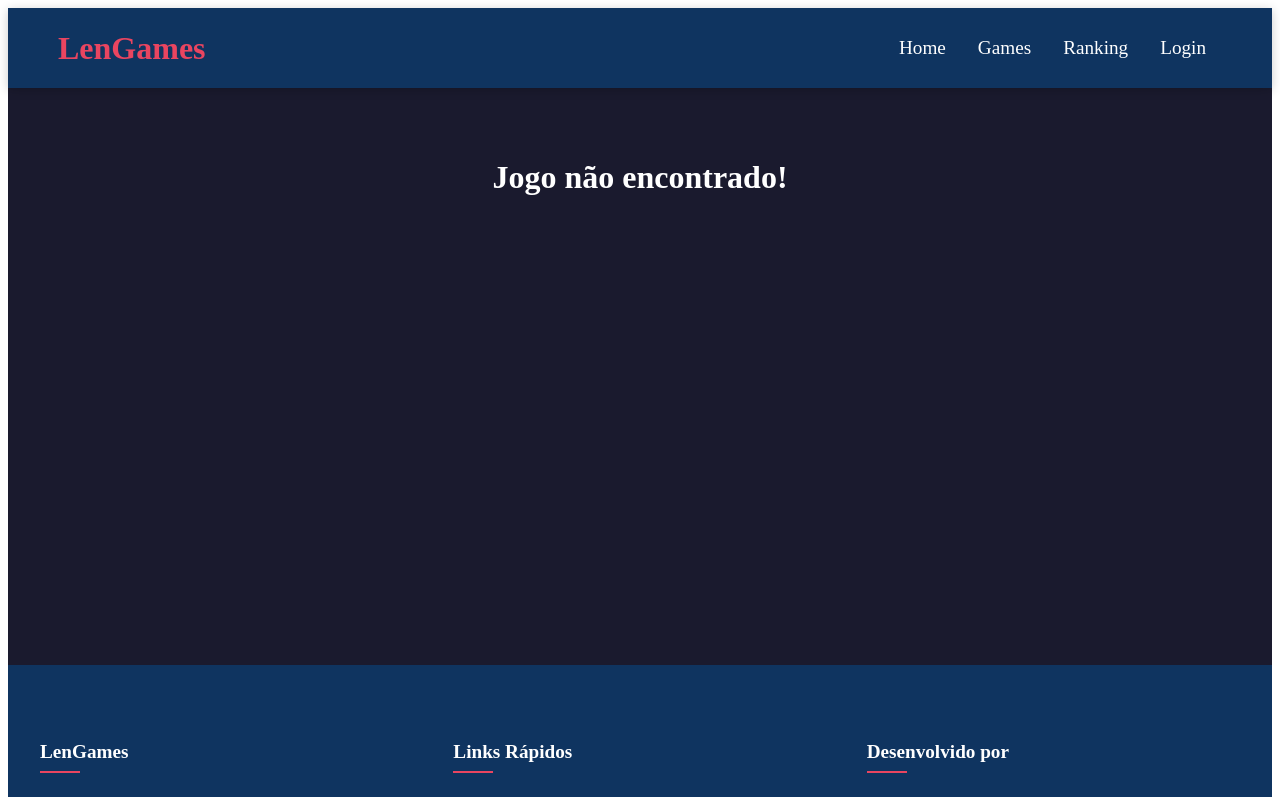
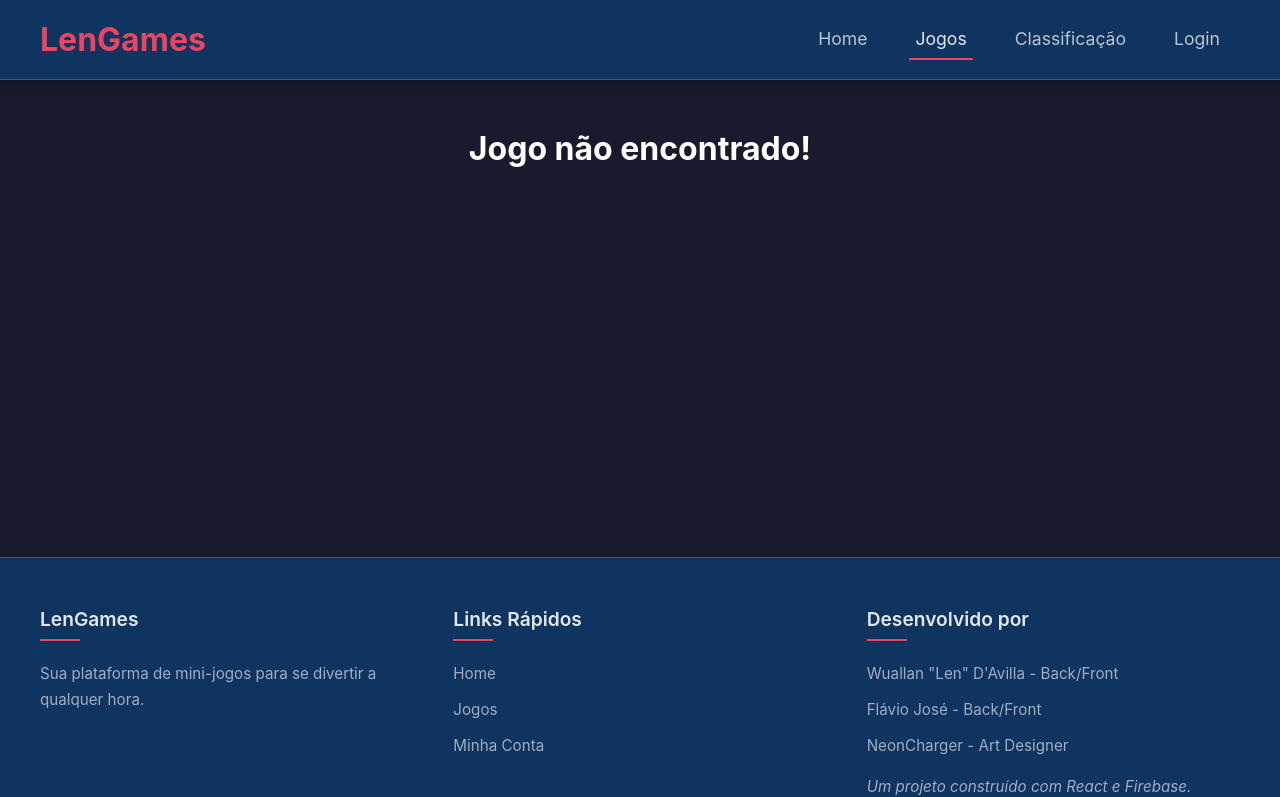
Before and after one commit to WuallanDAvilla/LenGames, a React (Vite) app: page /games/1 in a window 1280 px wide. Shown: the top 797 px of the page. Built offline with nearby package versions, Linux system fonts and the light colour scheme; no server answers.

Commit message:
reftalização completa no site

```diff
--- a/src/components/Footer.css
+++ b/src/components/Footer.css
@@ -1,44 +1,45 @@
 .footer {
-  background-color: #0f3460;
-  color: #a9a9a9;
+  background-color: var(--cor-fundo-navbar);
+  color: var(--cor-texto-secundario);
   padding: 50px 20px 20px 20px;
-  margin-top: auto;
+  margin-top: auto; /* Mantém o footer no final da página */
   flex-shrink: 0;
+  border-top: 1px solid var(--cor-borda);
 }
 
 .footer-container {
   max-width: 1200px;
   margin: 0 auto;
   display: grid;
-
   grid-template-columns: repeat(auto-fit, minmax(280px, 1fr));
   gap: 40px;
   padding-bottom: 30px;
-  border-bottom: 1px solid #16213e;
+  border-bottom: 1px solid var(--cor-borda);
   text-align: left;
 }
 
-
 .footer-section h4 {
-  color: #fff;
+  color: var(--cor-texto-principal);
   font-size: 1.2rem;
   margin-bottom: 20px;
   position: relative;
   padding-bottom: 10px;
+  font-weight: 600;
 }
 
 .footer-section h4::after {
-  content: '';
+  content: "";
   position: absolute;
   left: 0;
   bottom: 0;
   width: 40px;
   height: 2px;
-  background-color: #e94560;
+  background-color: var(--cor-destaque);
 }
 
-.footer-section p, .footer-section li {
-  font-size: 0.9rem;
+.footer-section p,
+.footer-section li {
+  font-size: 0.95rem;
   line-height: 1.7;
 }
 
@@ -52,14 +53,14 @@
   margin-bottom: 10px;
 }
 
+/* Usando a variável global de link definida no index.css */
 .footer-section ul a {
-  color: #a9a9a9;
-  text-decoration: none;
-  transition: color 0.3s;
+  color: var(--cor-texto-secundario);
 }
 
 .footer-section ul a:hover {
-  color: #e94560;
+  color: var(--cor-destaque);
+  text-decoration: none; /* Evita o sublinhado padrão que definimos no global */
 }
 
 .dev-list {
@@ -68,16 +69,17 @@
 
 .project-description {
   font-style: italic;
-  font-size: 0.85rem;
+  font-size: 0.9rem;
   margin-top: 15px;
 }
 
 .footer-bottom {
   text-align: center;
   padding-top: 20px;
-  font-size: 0.8rem;
+  font-size: 0.85rem;
 }
 
+/* Centraliza o sublinhado do título em telas pequenas */
 @media (max-width: 320px) {
   .footer-container {
     text-align: center;
--- a/src/components/Footer.tsx
+++ b/src/components/Footer.tsx
@@ -1,4 +1,5 @@
-import './Footer.css';
+import { Link } from "react-router-dom";
+import "./Footer.css";
 
 export function Footer() {
   const currentYear = new Date().getFullYear();
@@ -13,9 +14,15 @@ export function Footer() {
         <div className="footer-section">
           <h4>Links Rápidos</h4>
           <ul>
-            <li><a href="/">Home</a></li>
-            <li><a href="/games">Jogos</a></li>
-            <li><a href="/profile">Perfil</a></li>
+            <li>
+              <Link to="/">Home</Link>
+            </li>
+            <li>
+              <Link to="/games">Jogos</Link>
+            </li>
+            <li>
+              <Link to="/conta">Minha Conta</Link>
+            </li>
           </ul>
         </div>
         <div className="footer-section">
@@ -25,7 +32,9 @@ export function Footer() {
             <li>Flávio José - Back/Front</li>
             <li>NeonCharger - Art Designer</li>
           </ul>
-          <p className="project-description">Um projeto com habilidades de React e Firebase.</p>
+          <p className="project-description">
+            Um projeto construído com React e Firebase.
+          </p>
         </div>
       </div>
       <div className="footer-bottom">
--- a/src/components/NavBar.css
+++ b/src/components/NavBar.css
@@ -1,42 +1,41 @@
 .navbar {
-  background: #0f3460;
+  background-color: var(--cor-fundo-navbar);
   height: 80px;
   display: flex;
   justify-content: center;
   align-items: center;
-  font-size: 1.2rem;
+  font-size: 1.1rem; /* Um pouco menor para um visual mais limpo */
   position: sticky;
   top: 0;
   z-index: 999;
-  box-shadow: 0 2px 10px rgba(0, 0, 0, 0.2);
+  box-shadow: 0 4px 12px rgba(0, 0, 0, 0.25);
+  border-bottom: 1px solid var(--cor-borda);
 }
 
 .navbar-container {
   display: flex;
   justify-content: space-between;
   align-items: center;
-  height: 80px;
+  height: 100%;
   width: 100%;
   max-width: 1300px;
-  padding: 0 50px;
+  padding: 0 40px;
 }
 
 .navbar-logo {
-  color: #e94560;
-  justify-self: start;
-  cursor: pointer;
-  text-decoration: none;
+  color: var(--cor-destaque);
   font-size: 2rem;
-  display: flex;
-  align-items: center;
   font-weight: bold;
+}
+.navbar-logo:hover {
+  color: var(--cor-destaque-hover);
 }
 
 .navbar-links {
   display: flex;
   align-items: center;
   list-style: none;
-  text-align: center;
+  gap: 0.5rem; /* Espaçamento entre os links */
 }
 
 .nav-item {
@@ -44,35 +43,57 @@
   display: flex;
   align-items: center;
   text-decoration: none;
-  padding: 0 1rem;
-  color: #fff;
-  transition: all 0.2s ease-out;
-  background: none;
+  padding: 0 1.25rem;
+  color: var(--cor-texto-principal);
+  transition: var(--transicao-padrao);
+  background-color: transparent;
   border: none;
-  font-size: 1.2rem;
+  font-size: 1.1rem;
   font-family: inherit;
   cursor: pointer;
+  position: relative;
+  opacity: 0.8;
 }
 
-.nav-item:hover {
-  color: #e94560;
+/* Efeito de hover e de página ativa */
+.nav-item:hover,
+.nav-item.active {
+  color: var(--cor-texto-principal);
+  opacity: 1;
+}
+
+/* Linha sutil embaixo do link ativo/hover */
+.nav-item::after {
+  content: "";
+  position: absolute;
+  bottom: 20px;
+  left: 50%;
+  transform: translateX(-50%) scaleX(0);
+  width: 70%;
+  height: 2px;
+  background-color: var(--cor-destaque);
+  transition: transform 0.3s ease;
+  transform-origin: center;
+}
+
+.nav-item:hover::after,
+.nav-item.active::after {
+  transform: translateX(-50%) scaleX(1);
 }
 
 .nav-profile-menu {
   position: relative;
-  display: inline-block;
 }
 
 .profile-trigger {
-  display: flex;
-  align-items: center;
   gap: 8px;
 }
+
 .profile-trigger .arrow-down {
   font-size: 0.7rem;
   transition: transform 0.2s ease;
 }
-.profile-trigger:hover .arrow-down,
+
 .profile-trigger[aria-expanded="true"] .arrow-down {
   transform: rotate(180deg);
 }
@@ -80,54 +101,64 @@
 .dropdown-content {
   display: block;
   position: absolute;
-  background-color: #16213e;
-  min-width: 180px;
-  box-shadow: 0px 8px 16px 0px rgba(0, 0, 0, 0.3);
+  background-color: var(--cor-fundo-card);
+  min-width: 200px;
+  box-shadow: var(--sombra-card);
   z-index: 1;
-  border-radius: 8px;
+  border-radius: var(--raio-borda);
+  border: 1px solid var(--cor-borda);
   right: 0;
   top: 70px;
   padding: 8px 0;
   overflow: hidden;
+
+  /* Animação de entrada */
+  animation: fadeIn 0.15s ease-out;
+}
+
+@keyframes fadeIn {
+  from {
+    opacity: 0;
+    transform: translateY(-10px);
+  }
+  to {
+    opacity: 1;
+    transform: translateY(0);
+  }
 }
 
 .dropdown-item {
-  color: white;
-  padding: 12px 16px;
-  text-decoration: none;
+  color: var(--cor-texto-principal);
+  padding: 12px 20px;
   display: block;
   text-align: left;
-  background: none;
-  border: none;
-  width: 100%;
   font-size: 1rem;
-  cursor: pointer;
+  transition: var(--transicao-padrao);
 }
 
 .dropdown-item:hover {
-  background-color: #e94560;
-  color: white;
+  background-color: var(--cor-destaque);
+  color: var(--cor-texto-principal);
 }
 
 .dropdown-divider {
   height: 1px;
   margin: 8px 0;
-  overflow: hidden;
-  background-color: #0f3460;
+  background-color: var(--cor-borda);
 }
 
 .logout-button {
-  color: #ff5252;
+  color: var(--cor-perigo);
 }
 
 .logout-button:hover {
-  background-color: #ff5252;
+  background-color: var(--cor-perigo);
   color: white;
 }
+
 .navbar-avatar {
-  width: 32px;
-  height: 32px;
+  width: 36px;
+  height: 36px;
   border-radius: 50%;
-  margin-right: 10px;
-  background-color: #1a1a2e;
+  border: 2px solid var(--cor-destaque);
 }
--- a/src/components/NavBar.tsx
+++ b/src/components/NavBar.tsx
@@ -1,5 +1,5 @@
 import { useState } from "react";
-import { Link, useNavigate } from "react-router-dom";
+import { NavLink, Link, useNavigate } from "react-router-dom"; // Importe NavLink
 import { useAuth } from "../contexts/AuthContext.tsx";
 import { signOut } from "firebase/auth";
 import { auth } from "../firebase.ts";
@@ -16,48 +16,41 @@ export function NavBar() {
     navigate("/login");
   };
 
+  // Função para fechar o dropdown ao clicar fora
+  const closeDropdown = () => setDropdownOpen(false);
+
   return (
     <nav className="navbar">
       <div className="navbar-container">
-        <Link
-          to="/"
-          className="navbar-logo"
-          onClick={() => setDropdownOpen(false)}
-        >
+        <Link to="/" className="navbar-logo" onClick={closeDropdown}>
           LenGames
         </Link>
         <div className="navbar-links">
-          <Link
-            to="/"
-            className="nav-item"
-            onClick={() => setDropdownOpen(false)}
-          >
+          {/* Usamos NavLink aqui para estilização do link ativo */}
+          <NavLink to="/" className="nav-item" onClick={closeDropdown} end>
             Home
-          </Link>
-          <Link
-            to="/games"
-            className="nav-item"
-            onClick={() => setDropdownOpen(false)}
-          >
-            Games
-          </Link>
-          <Link
+          </NavLink>
+          <NavLink to="/games" className="nav-item" onClick={closeDropdown}>
+            Jogos
+          </NavLink>
+          <NavLink
             to="/leaderboard"
             className="nav-item"
-            onClick={() => setDropdownOpen(false)}
+            onClick={closeDropdown}
           >
-            Ranking
-          </Link>
+            Classificação
+          </NavLink>
 
           {currentUser ? (
             <div className="nav-profile-menu">
               <button
                 className="nav-item profile-trigger"
                 onClick={() => setDropdownOpen(!dropdownOpen)}
+                aria-expanded={dropdownOpen}
               >
                 <img
                   src={currentUser.photoURL!}
-                  alt="Avatar"
+                  alt="Avatar do usuário"
                   className="navbar-avatar"
                 />
                 <span>{currentUser.displayName || "Perfil"}</span>
@@ -65,18 +58,17 @@ export function NavBar() {
               </button>
               {dropdownOpen && (
                 <div className="dropdown-content">
-
                   <Link
                     to="/conta"
                     className="dropdown-item"
-                    onClick={() => setDropdownOpen(false)}
+                    onClick={closeDropdown}
                   >
                     Minha Conta
                   </Link>
                   <Link
                     to="/settings"
                     className="dropdown-item"
-                    onClick={() => setDropdownOpen(false)}
+                    onClick={closeDropdown}
                   >
                     Configurações
                   </Link>
@@ -91,9 +83,9 @@ export function NavBar() {
               )}
             </div>
           ) : (
-            <Link to="/login" className="nav-item">
+            <NavLink to="/login" className="nav-item">
               Login
-            </Link>
+            </NavLink>
           )}
         </div>
       </div>
--- a/src/index.css
+++ b/src/index.css
@@ -1,9 +1,92 @@
-body {
+/* src/index.css */
+
+/* 1. Definição do nosso "Design System" com Variáveis CSS */
+:root {
+  /* Paleta de Cores */
+  --cor-fundo: #1a202c; /* Azul bem escuro, quase preto */
+  --cor-fundo-navbar: #0f3460; /* O azul original da sua navbar */
+  --cor-fundo-card: #2d3748; /* Azul escuro para cards e seções */
+  --cor-destaque: #e94560; /* O rosa/vermelho vibrante */
+  --cor-destaque-hover: #c53030; /* Um tom mais escuro para o hover */
+
+  --cor-texto-principal: #e2e8f0; /* Branco levemente acinzentado */
+  --cor-texto-secundario: #a0aec0; /* Cinza claro para subtítulos */
+  --cor-sucesso: #48bb78; /* Verde para notificações de sucesso */
+  --cor-perigo: #ff5252; /* Vermelho para ações de perigo (logout) */
+  --cor-borda: #4a5568; /* Cor para divisórias e bordas sutis */
+
+  /* Tipografia */
+  --fonte-principal: "Inter", system-ui, Avenir, Helvetica, Arial, sans-serif;
+  --tamanho-fonte-base: 16px;
+
+  /* Outras variáveis */
+  --raio-borda: 8px;
+  --sombra-card: 0 4px 12px rgba(0, 0, 0, 0.2);
+  --transicao-padrao: all 0.2s ease-in-out;
+}
+
+/* 2. Reset de CSS e Padrões Globais */
+*,
+*::before,
+*::after {
+  box-sizing: border-box;
   margin: 0;
   padding: 0;
-  font-family: -apple-system, BlinkMacSystemFont, 'Segoe UI', 'Roboto', 'Oxygen',
-    'Ubuntu', 'Cantarell', 'Fira Sans', 'Droid Sans', 'Helvetica Neue',
-    sans-serif;
+}
+
+html {
+  line-height: 1.5;
   -webkit-font-smoothing: antialiased;
-  -moz-osx-font-smoothing: grayscale;
+  scroll-behavior: smooth;
 }
+
+body {
+  font-family: var(--fonte-principal);
+  font-size: var(--tamanho-fonte-base);
+  background-color: var(--cor-fundo);
+  color: var(--cor-texto-principal);
+  min-height: 100vh;
+}
+
+img,
+picture,
+video,
+canvas,
+svg {
+  display: block;
+  max-width: 100%;
+}
+
+input,
+button,
+textarea,
+select {
+  font: inherit;
+  color: inherit;
+  background-color: transparent;
+  border: none;
+}
+
+button {
+  cursor: pointer;
+}
+
+a {
+  color: var(--cor-destaque);
+  text-decoration: none;
+  transition: var(--transicao-padrao);
+}
+
+a:hover {
+  color: var(--cor-destaque-hover);
+}
+
+h1,
+h2,
+h3,
+h4,
+h5,
+h6 {
+  text-wrap: balance; /* Melhora a quebra de linha em títulos */
+  line-height: 1.2;
+}
--- a/src/main.tsx
+++ b/src/main.tsx
@@ -2,15 +2,19 @@ import React, { lazy, Suspense } from "react";
 import ReactDOM from "react-dom/client";
 import { createBrowserRouter, RouterProvider } from "react-router-dom";
 import { Toaster } from "react-hot-toast";
+
+import "./index.css"; // <<< ADICIONE ESTA LINHA AQUI
 
 import { AuthProvider } from "./contexts/AuthContext.tsx";
 import { ProtectedRoute } from "./components/ProtectedRoute.tsx";
 import { Layout } from "./components/Layout.tsx";
 import { GlobalLoader } from "./components/GlobalLoader.tsx";
 
+// O resto do seu arquivo continua igual...
 const Home = lazy(() =>
   import("./pages/Home.tsx").then((module) => ({ default: module.Home }))
 );
+// ...e assim por diante.
 const Login = lazy(() =>
   import("./pages/Login.tsx").then((module) => ({ default: module.Login }))
 );
```
Also changed, not shown: src/pages/Home.tsx (+16 -8 lines), src/styles/Home.css (+74 -44 lines), 1 other file (tests, documents, lock files or other folders).
